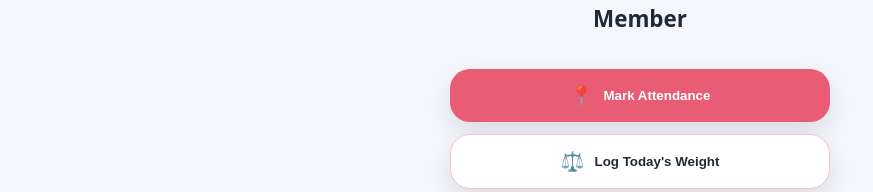
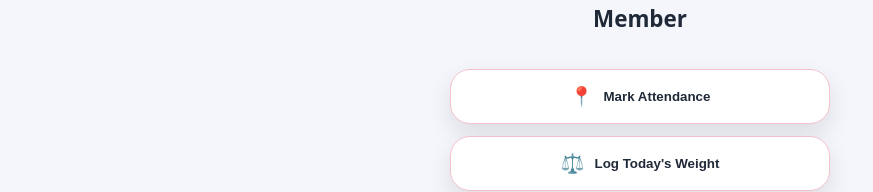
Before and after one commit to NamanChadha/SaiAerobics-Dashboard, a React (Vite) app: page /dashboard in a window 1280 px wide. Shown: the part 131-323 px from the top of the page, without its empty margins (0-873 px from the left). Built offline with nearby package versions, Linux system fonts and the light colour scheme; no server answers.

Commit message:
Update button styling: unified default appearance for attendance and weight log buttons

```diff
--- a/src/pages/Dashboard.jsx
+++ b/src/pages/Dashboard.jsx
@@ -113,11 +113,12 @@ export default function Dashboard() {
           onClick={handleAttendance}
           disabled={isAttendanceMarked}
           style={isAttendanceMarked ? {
-            background: "var(--secondary)",
-            color: "var(--text-main)"
-          } : {
             background: "var(--primary)",
             color: "white"
+          } : {
+            background: "var(--card)",
+            color: "var(--text-main)",
+            border: "1px solid var(--secondary)"
           }}
         >
           <div style={{ display: 'flex', alignItems: 'center', justifyContent: 'center', gap: '10px' }}>
@@ -136,8 +137,8 @@ export default function Dashboard() {
           onClick={() => setIsModalOpen(true)}
           disabled={isWeightLogged}
           style={isWeightLogged ? {
-            background: "var(--secondary)",
-            color: "var(--text-main)"
+            background: "var(--primary)",
+            color: "white"
           } : {
             background: "var(--card)",
             color: "var(--text-main)",
```
